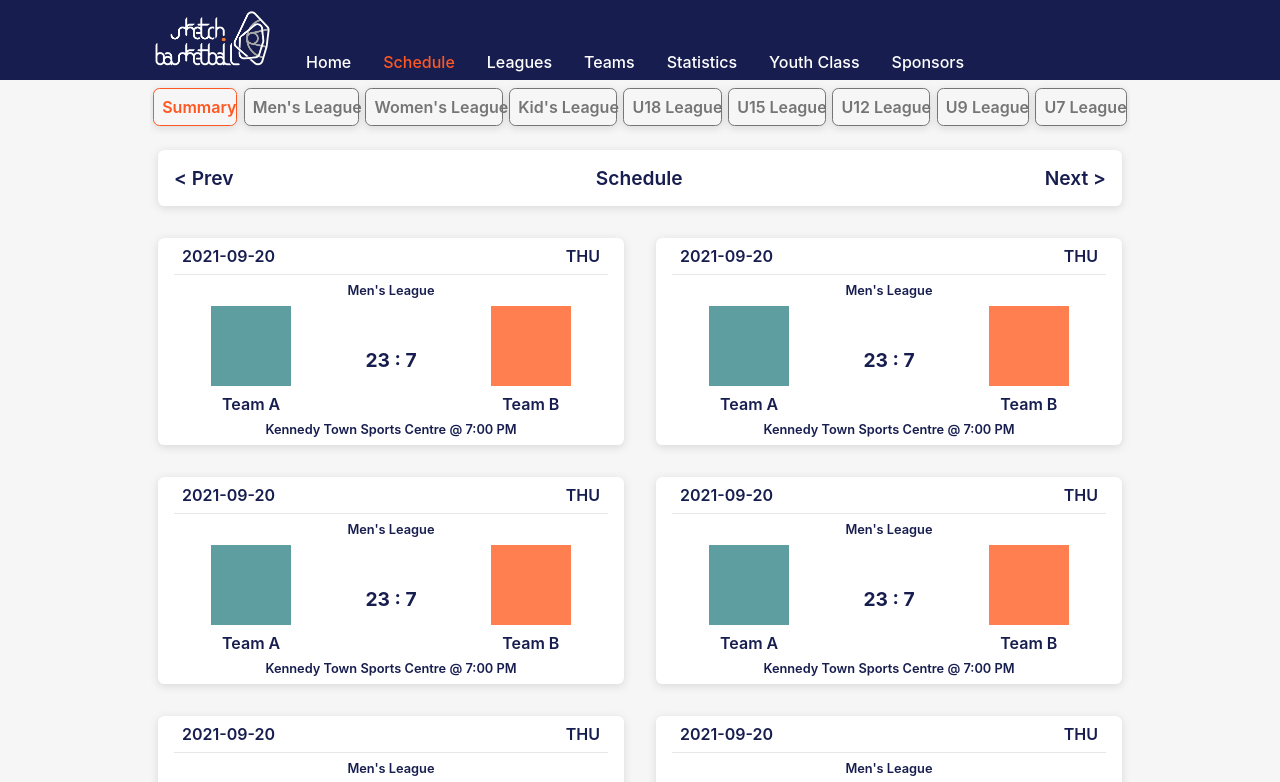
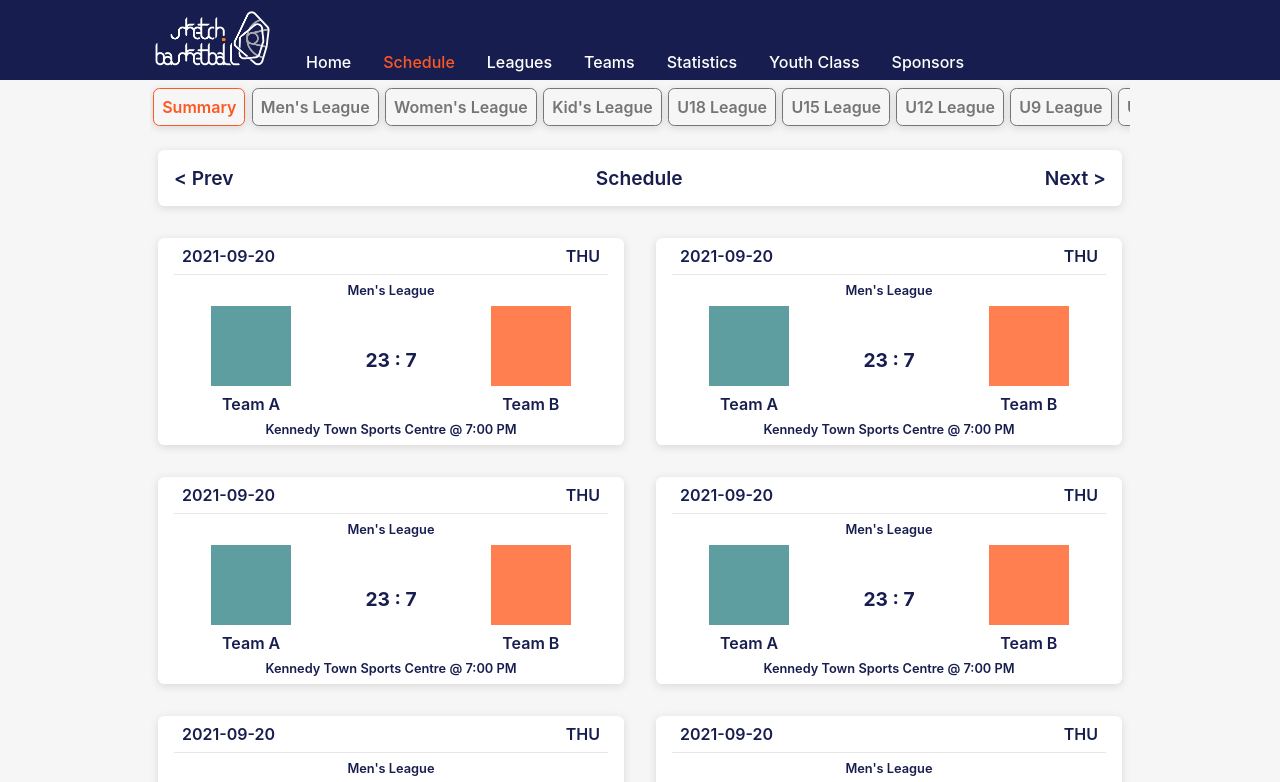
Before and after one commit to SketchBasketball/Sketch-ui, a React (Create React App) app: page /schedules in a window 1280 px wide. Shown: the top 782 px of the page. Built offline with nearby package versions, Linux system fonts and the light colour scheme.

Commit message:
updated api return value

```diff
--- a/src/components/SubMenuItem.scss
+++ b/src/components/SubMenuItem.scss
@@ -5,7 +5,6 @@
   border-radius: 0.4rem;
   box-sizing: border-box;
   box-shadow: rgba(99, 99, 99, 0.2) 0px 2px 8px 0px;
-  min-width: 4rem;
 
   font-weight: 600;
   color: #757575;
```
